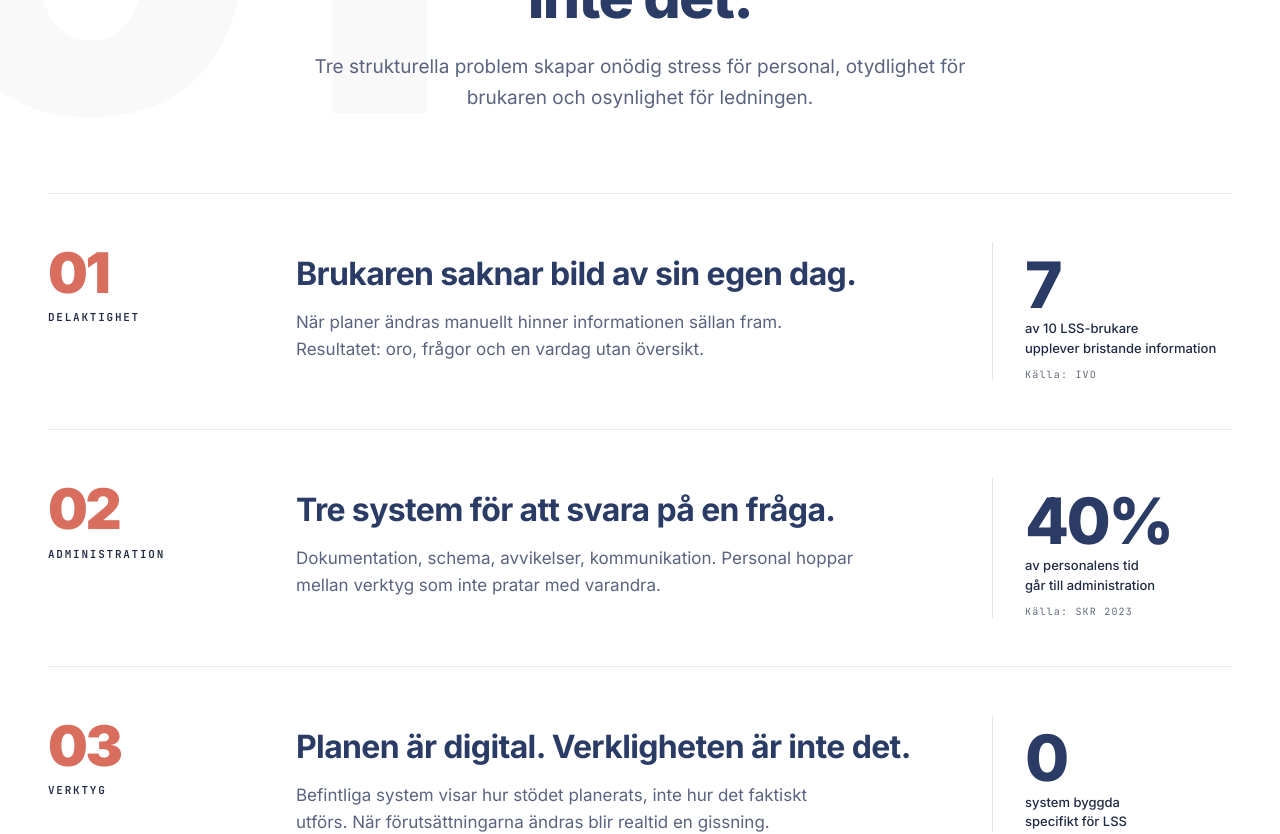
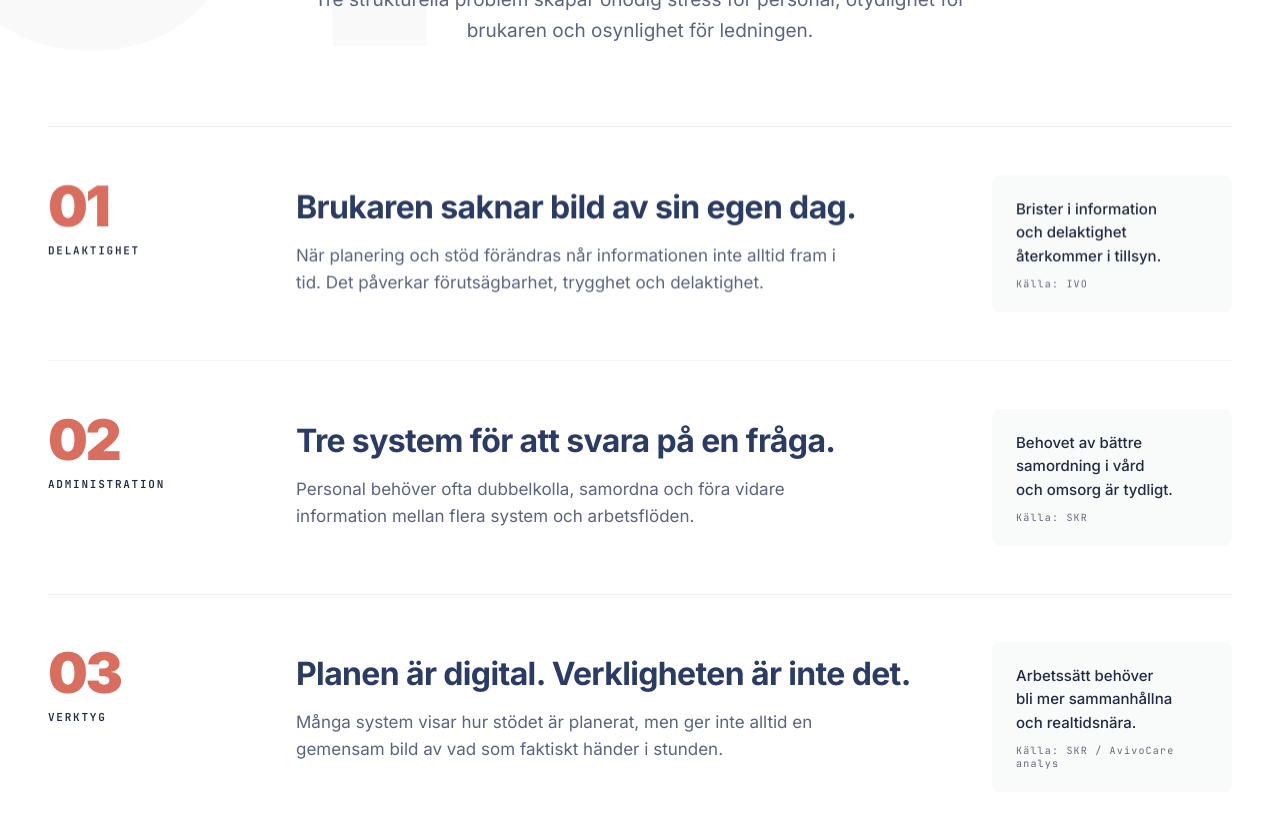
Before and after one commit to Aemadsaloum/avivocare-website-clean, a Next.js app: page / in a window 1280 px wide. Shown: the part 1280-2114 px from the top of the page. Built offline with nearby package versions, Linux system fonts and the light colour scheme.

Commit message:
enhance problem section interactions

```diff
--- a/components/About.tsx
+++ b/components/About.tsx
@@ -33,8 +33,34 @@ export default function About() {
             </div>
           </div>
           <div className="ab-photo-wrap" style={{ width: '100%' }}>
-            <div className="ab-photo" style={{ width: '100%', aspectRatio: '4 / 3', minHeight: 360 }}>
-              <Logo size="xl" />
+            <div
+              className="ab-photo"
+              style={{
+                width: '100%',
+                aspectRatio: '4 / 3',
+                minHeight: 360,
+                position: 'relative',
+                overflow: 'hidden',
+                background: 'transparent',
+                border: 'none',
+              }}
+            >
+              {/* eslint-disable-next-line @next/next/no-img-element */}
+              <img
+                src="/about-photo.jpg"
+                alt="Personal och brukare i samtal"
+                style={{
+                  position: 'absolute',
+                  inset: 0,
+                  width: '100%',
+                  height: '100%',
+                  objectFit: 'cover',
+                  display: 'block',
+                }}
+              />
+              <div style={{ position: 'relative', zIndex: 1 }}>
+                <Logo size="xl" />
+              </div>
             </div>
           </div>
         </div>
--- a/components/Challenges.tsx
+++ b/components/Challenges.tsx
@@ -1,3 +1,6 @@
+'use client';
+
+import { useRef, useEffect } from 'react';
 import React from 'react';
 
 const items = [
@@ -5,29 +8,54 @@ const items = [
     n: '01',
     tag: 'DELAKTIGHET',
     t: 'Brukaren saknar bild av sin egen dag.',
-    b: 'När planer ändras manuellt hinner informationen sällan fram. Resultatet: oro, frågor och en vardag utan översikt.',
-    stat: { num: '7', label: 'av 10 LSS-brukare\nupplever bristande information', source: 'IVO' },
+    b: 'När planering och stöd förändras når informationen inte alltid fram i tid. Det påverkar förutsägbarhet, trygghet och delaktighet.',
+    statText: 'Brister i information och delaktighet återkommer i tillsyn.',
+    source: 'Källa: IVO',
   },
   {
     n: '02',
     tag: 'ADMINISTRATION',
     t: 'Tre system för att svara på en fråga.',
-    b: 'Dokumentation, schema, avvikelser, kommunikation. Personal hoppar mellan verktyg som inte pratar med varandra.',
-    stat: { num: '40%', label: 'av personalens tid\ngår till administration', source: 'SKR 2023' },
+    b: 'Personal behöver ofta dubbelkolla, samordna och föra vidare information mellan flera system och arbetsflöden.',
+    statText: 'Behovet av bättre samordning i vård och omsorg är tydligt.',
+    source: 'Källa: SKR',
   },
   {
     n: '03',
     tag: 'VERKTYG',
     t: 'Planen är digital. Verkligheten är inte det.',
-    b: 'Befintliga system visar hur stödet planerats, inte hur det faktiskt utförs. När förutsättningarna ändras blir realtid en gissning.',
-    stat: { num: '0', label: 'system byggda\nspecifikt för LSS', source: '' },
+    b: 'Många system visar hur stödet är planerat, men ger inte alltid en gemensam bild av vad som faktiskt händer i stunden.',
+    statText: 'Arbetssätt behöver bli mer sammanhållna och realtidsnära.',
+    source: 'Källa: SKR / AvivoCare analys',
   },
 ];
 
 export default function Challenges() {
+  const sectionRef = useRef<HTMLElement>(null);
+
+  useEffect(() => {
+    const root = sectionRef.current;
+    if (!root) return;
+    const els = root.querySelectorAll<HTMLElement>('[data-ch-reveal]');
+    const io = new IntersectionObserver(
+      (entries) => {
+        entries.forEach((e) => {
+          if (e.isIntersecting) {
+            e.target.classList.add('ch-in');
+            io.unobserve(e.target);
+          }
+        });
+      },
+      { threshold: 0.18 }
+    );
+    els.forEach((el) => io.observe(el));
+    return () => io.disconnect();
+  }, []);
+
   return (
-    <section className="section ch-section" id="utmaningar">
+    <section className="section ch-section" id="utmaningar" ref={sectionRef}>
       <div className="ch-bg-num" aria-hidden="true">01</div>
+
       <div className="container">
         <header className="ch-head">
           <div className="ch-eyebrow">
@@ -46,7 +74,12 @@ export default function Challenges() {
 
         <div className="ch-list">
           {items.map((it, i) => (
-            <article key={i} className="ch-row">
+            <article
+              key={i}
+              className="ch-row ch-row-fx"
+              data-ch-reveal
+              style={{ ['--ch-delay' as string]: `${i * 90}ms` } as React.CSSProperties}
+            >
               <div className="ch-num-col">
                 <span className="ch-num">{it.n}</span>
                 <span className="ch-tag">{it.tag}</span>
@@ -55,14 +88,9 @@ export default function Challenges() {
                 <h3 className="ch-row-title">{it.t}</h3>
                 <p className="ch-row-body">{it.b}</p>
               </div>
-              <div className="ch-stat-col">
-                <div className="ch-stat-num">{it.stat.num}</div>
-                <div className="ch-stat-label">
-                  {it.stat.label.split('\n').map((l, j) => (
-                    <React.Fragment key={j}>{l}{j === 0 && <br />}</React.Fragment>
-                  ))}
-                </div>
-                {it.stat.source && <div className="ch-stat-source">Källa: {it.stat.source}</div>}
+              <div className="ch-stat-col ch-insight">
+                <p className="ch-insight-text">{it.statText}</p>
+                <div className="ch-stat-source">{it.source}</div>
               </div>
             </article>
           ))}
@@ -80,6 +108,71 @@ export default function Challenges() {
           </div>
         </aside>
       </div>
+
+      <style>{`
+        /* Softer, more premium dividers */
+        .ch-section .ch-list { border-top-color: rgba(31,42,68,0.07); }
+        .ch-section .ch-row { border-bottom-color: rgba(31,42,68,0.07); }
+
+        /* Scroll reveal + smoother row hover */
+        .ch-row.ch-row-fx {
+          opacity: 0;
+          transform: translateY(14px);
+          will-change: opacity, transform;
+          transition:
+            opacity 700ms cubic-bezier(0.2, 0.7, 0.2, 1),
+            transform 250ms cubic-bezier(0.2, 0.7, 0.2, 1),
+            background-color 250ms ease;
+          transition-delay: var(--ch-delay, 0ms);
+        }
+        .ch-row.ch-row-fx.ch-in {
+          opacity: 1;
+          transform: translateY(0);
+        }
+        .ch-row.ch-row-fx.ch-in:hover {
+          background: rgba(31,42,68,0.025);
+          transform: translateY(-2px);
+        }
+
+        /* Number gets slightly more visible on hover */
+        .ch-row.ch-row-fx .ch-num {
+          transition: color 250ms ease, transform 250ms ease;
+        }
+        .ch-row.ch-row-fx:hover .ch-num {
+          color: var(--coral-deep);
+        }
+
+        @media (prefers-reduced-motion: reduce) {
+          .ch-row.ch-row-fx { opacity: 1; transform: none; transition: none; }
+          .ch-row.ch-row-fx.ch-in:hover { transform: none; }
+        }
+
+        /* Right-side evidence block as a subtle insight card */
+        .ch-row.ch-row-fx .ch-insight {
+          background: rgba(31,42,68,0.025);
+          border-left: none;
+          border-top: none;
+          border-radius: 8px;
+          padding: 22px 24px;
+          gap: 10px;
+          transition: background 250ms ease;
+        }
+        .ch-row.ch-row-fx:hover .ch-insight {
+          background: rgba(31,42,68,0.045);
+        }
+        .ch-insight-text {
+          font-family: var(--font-sans);
+          font-size: 15px;
+          line-height: 1.55;
+          color: var(--ink-soft);
+          font-weight: 500;
+          margin: 0;
+          text-wrap: balance;
+        }
+        .ch-row.ch-row-fx .ch-stat-source {
+          margin-top: 0;
+        }
+      `}</style>
     </section>
   );
 }
--- a/components/Nav.tsx
+++ b/components/Nav.tsx
@@ -15,7 +15,11 @@ export default function Nav({ variant = 'editorial' }: NavProps) {
 
   return (
     <nav className="nav" style={navStyle}>
-      <Logo size="lg" color={onDark ? 'white' : 'navy'} />
+      <div style={{ position: 'relative', width: 200, height: 24, flexShrink: 0 }}>
+        <div style={{ position: 'absolute', top: '50%', left: 0, transform: 'translateY(-50%)' }}>
+          <Logo size="lg" color={onDark ? 'white' : 'navy'} />
+        </div>
+      </div>
       <div className="nav-links">
         <a className="nav-link" style={{ color: linkColor }} href="#produkt">Produkt</a>
         <a className="nav-link" style={{ color: linkColor }} href="#fordelar">Fördelar</a>
```
Also changed, not shown: public/about-photo.jpg (added).
